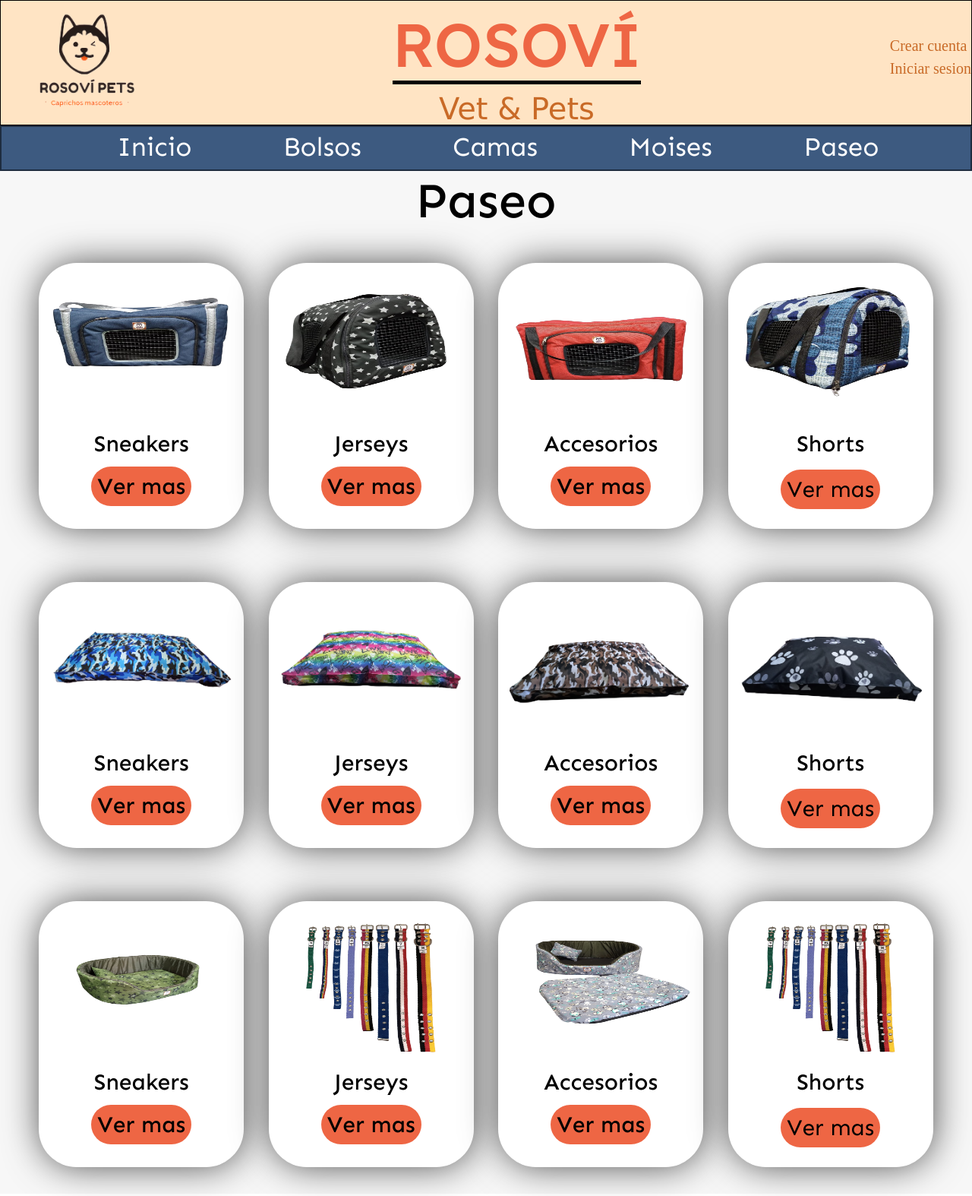
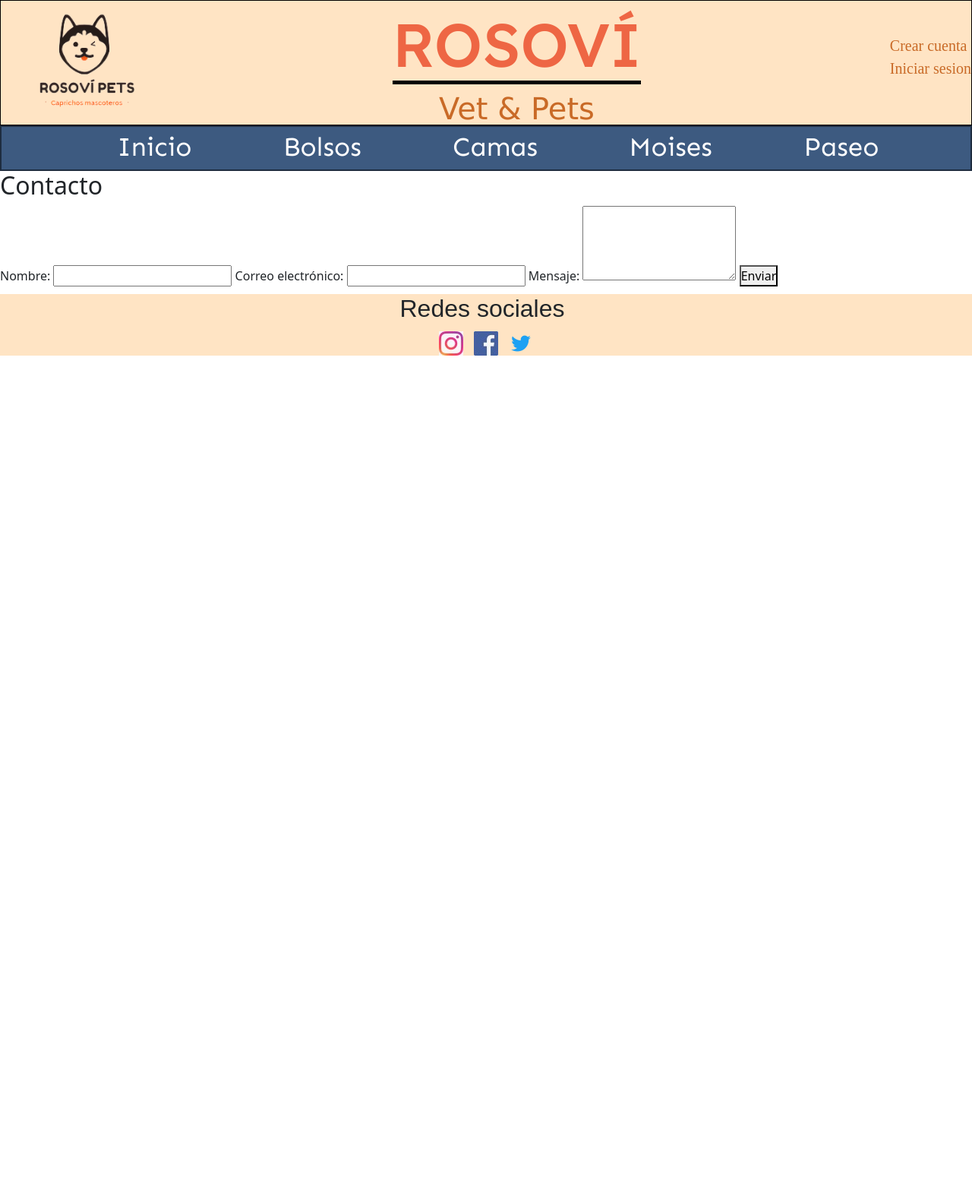
Before and after one commit to guidobetran/RosoviPets, a plain HTML site: page paseo.html in a window 1280 px wide. Shown: the top 1574 px of the page at 76% size. After the commit the page ends 800 px from the top, so only its background shows below. Drawn offline with nearby package versions, Linux system fonts and the light colour scheme; a web font is replaced by a local one.

Commit message:
Implement contact form in paseo.html
Added a contact section with a form for user inquiries.

```diff
--- a/paseo.html
+++ b/paseo.html
@@ -40,82 +40,21 @@
     </header>
     <main>
 
-        <section class="productos">
-            <h2>Paseo</h2>
-            <div class="cubos">
-                <div class="cubos2">
-                    <img src="../img/bolso-avion-azul-removebg-preview.png" alt="sneakers">
-                    <h3>Sneakers<h3>
-                            <a href="">Ver mas</a>
-                </div>
-                <div class="cubos2">
-                    <img src="../img/bolso-iglu-estrellas-removebg-preview (1).png" alt="jersey">
-                    <h3>Jerseys<h3>
-                            <a href="">Ver mas</a>
-                </div>
-                <div class="cubos2">
-                    <img src="../img/bolso-avion-rojo-removebg-preview.png" alt="basketball">
-                    <h3>Accesorios<h3>
-                            <a href="">Ver mas</a>
-                </div>
-                <div class="cubos2">
-                    <img src="../img/boslo-iglu.azul-removebg-preview.png" alt="Shorts">
-                    <h3>Shorts</h3>
-                    <a href="">Ver mas</a>
-                </div>
+    <section id="contacto">
+  <h2>Contacto</h2>
+  <form action="https://formspree.io/f/tu-codigo-aqui" method="POST">
+    <label for="nombre">Nombre:</label>
+    <input type="text" id="nombre" name="nombre" required>
 
-            </div>
-        </section>
-        <section class="productos">
+    <label for="email">Correo electrónico:</label>
+    <input type="email" id="email" name="_replyto" required>
 
-            <div class="cubos">
-                <div class="cubos2">
-                    <img src="../img/militar-azul.png" alt="sneakers">
-                    <h3>Sneakers<h3>
-                            <a href="">Ver mas</a>
-                </div>
-                <div class="cubos2">
-                    <img src="../img/multicolor.png" alt="jersey">
-                    <h3>Jerseys<h3>
-                            <a href="">Ver mas</a>
-                </div>
-                <div class="cubos2">
-                    <img src="../img/militar-marron.png" alt="basketball">
-                    <h3>Accesorios<h3>
-                            <a href="">Ver mas</a>
-                </div>
-                <div class="cubos2">
-                    <img src="../img/patas-negras.png" alt="Shorts">
-                    <h3>Shorts</h3>
-                    <a href="">Ver mas</a>
-                </div>
-            </div>
-        </section>
-        <section class="productos">
+    <label for="mensaje">Mensaje:</label>
+    <textarea id="mensaje" name="mensaje" rows="4" required></textarea>
 
-            <div class="cubos">
-                <div class="cubos2">
-                    <img src="../img/moises-verde.png" alt="sneakers">
-                    <h3>Sneakers<h3>
-                            <a href="">Ver mas</a>
-                </div>
-                <div class="cubos2">
-                    <img src="../img/correas-2.png" alt="jersey">
-                    <h3>Jerseys<h3>
-                            <a href="">Ver mas</a>
-                </div>
-                <div class="cubos2">
-                    <img src="../img/moises-gris.png" alt="basketball">
-                    <h3>Accesorios<h3>
-                            <a href="">Ver mas</a>
-                </div>
-                <div class="cubos2">
-                    <img src="../img/correas-2.png" alt="Shorts">
-                    <h3>Shorts</h3>
-                    <a href="">Ver mas</a>
-                </div>
-            </div>
-        </section>
+    <button type="submit">Enviar</button>
+  </form>
+</section>
 
 
 
@@ -140,4 +79,5 @@
 
 </body>
 
+
 </html>
```
